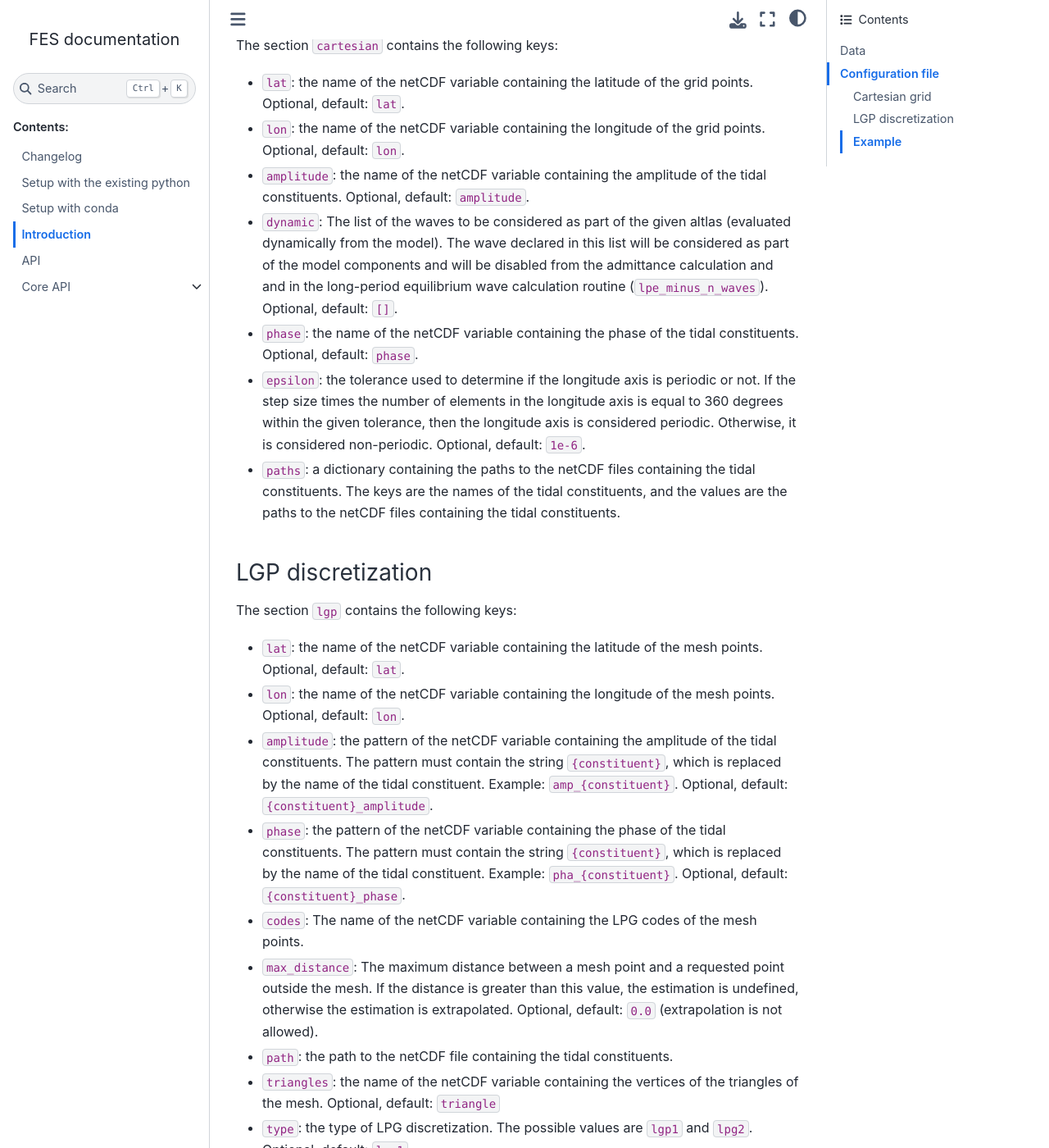
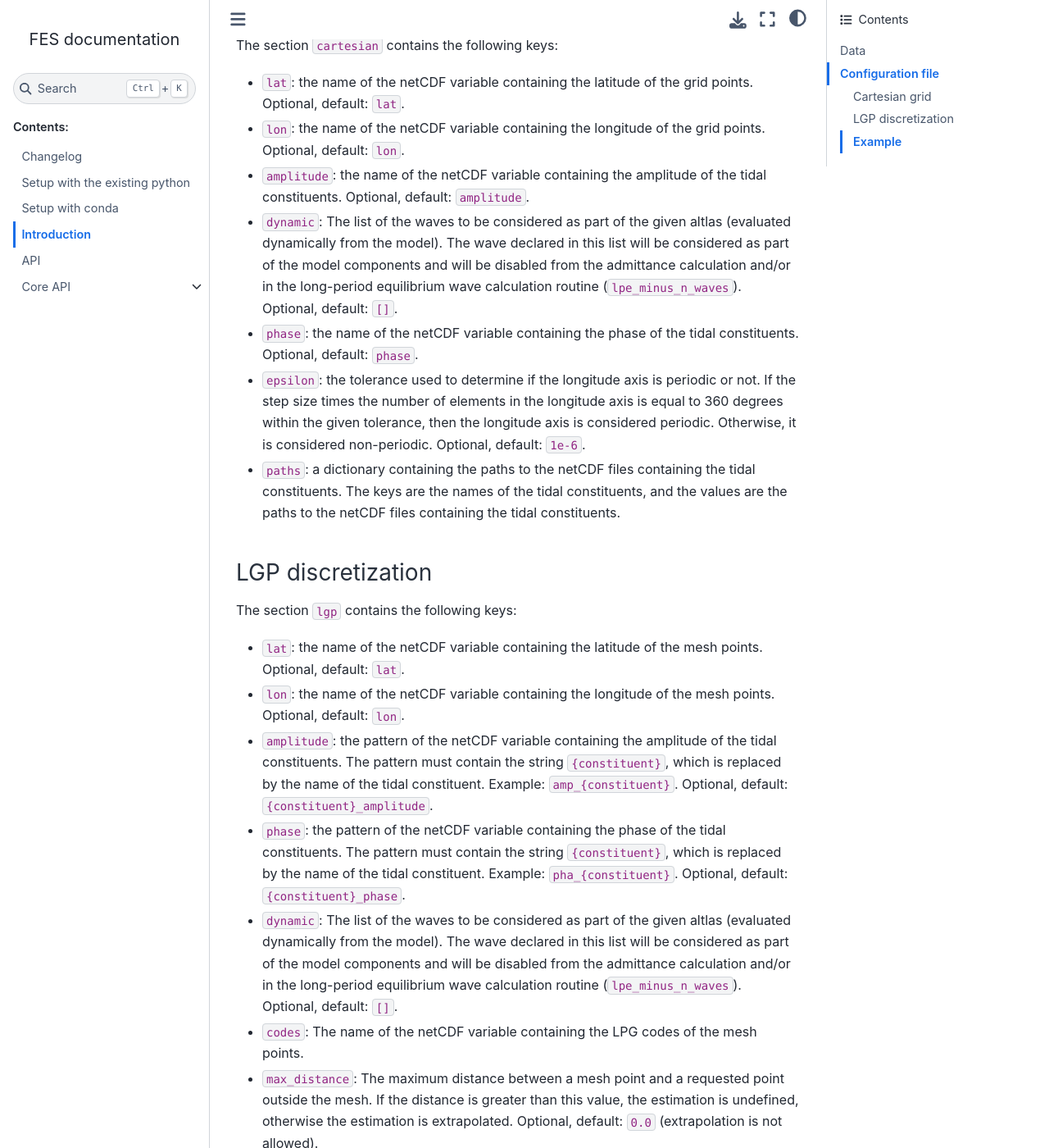
Before and after one commit to CNES/aviso-fes, a Sphinx documentation site: the page built from docs/source/pyfes.rst, in a window 1280 px wide and 1400 px high, scrolled down 1305 px. Shown: the whole window at 82% size. Built offline with Sphinx 7.4.7 and the Sphinx Book theme 1.1.4, drawn with Linux system fonts in a browser that asks for light colours; pages that are not in the unit, such as notebooks, are missing from menus.

Commit message:
Fix documentation for dynamic waves in pyfes.rst to clarify admittance calculation

```diff
--- a/docs/source/pyfes.rst
+++ b/docs/source/pyfes.rst
@@ -68,7 +68,7 @@ The section ``cartesian`` contains the following keys:
 * ``dynamic``: The list of the waves to be considered as part of the given
   altlas (evaluated dynamically from the model). The wave declared in this list
   will be considered as part of the model components and will be disabled from
-  the admittance calculation and and in the long-period equilibrium wave
+  the admittance calculation and/or in the long-period equilibrium wave
   calculation routine (``lpe_minus_n_waves``). Optional, default: ``[]``.
 * ``phase``: the name of the netCDF variable containing the phase of the tidal
   constituents. Optional, default: ``phase``.
@@ -99,6 +99,11 @@ The section ``lgp`` contains the following keys:
   tidal constituents. The pattern must contain the string ``{constituent}``,
   which is replaced by the name of the tidal constituent. Example:
   ``pha_{constituent}``. Optional, default: ``{constituent}_phase``.
+* ``dynamic``: The list of the waves to be considered as part of the given
+  altlas (evaluated dynamically from the model). The wave declared in this list
+  will be considered as part of the model components and will be disabled from
+  the admittance calculation and/or in the long-period equilibrium wave
+  calculation routine (``lpe_minus_n_waves``). Optional, default: ``[]``.
 * ``codes``: The name of the netCDF variable containing the LPG codes of the
   mesh points.
 * ``max_distance``: The maximum distance between a mesh point and a requested
```
